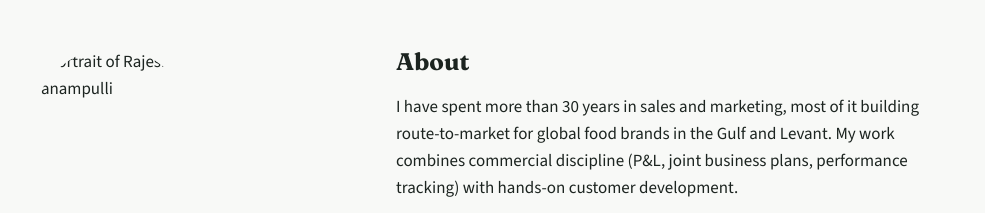
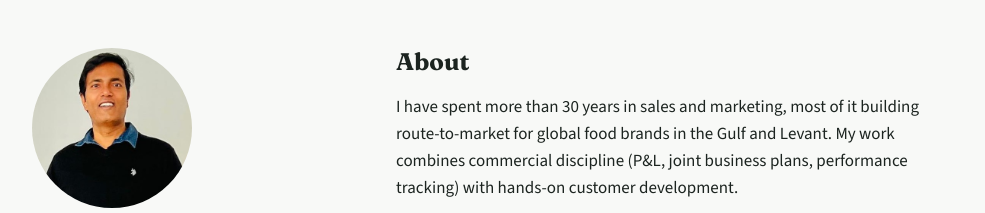
Before and after one commit to rajeshp5173/rajeshp5173..github.io, a plain HTML site: page index_1.html in a window 1280 px wide. Shown: the top 213 px of the page, without its empty margins (112-1097 px from the left). Drawn offline with nearby package versions, Linux system fonts and the light colour scheme.

Commit message:
Update image source for Rajesh Panampulli

```diff
--- a/index_1.html
+++ b/index_1.html
@@ -60,7 +60,7 @@ dd{margin:0}
 <body>
 <div class="wrap">
  <aside>
-  <img class="photo" src="photo.jpg" alt="Portrait of Rajesh Panampulli" width="160" height="160">
+  <img class="photo" src="RP Pic.jpg" alt="Portrait of Rajesh Panampulli" width="160" height="160">
   <h1>Rajesh Panampulli</h1>
   <p class="role">Foodservice sales leader across the GCC and Levant</p>
   <p class="loc">Based in Doha, Qatar</p>
```
